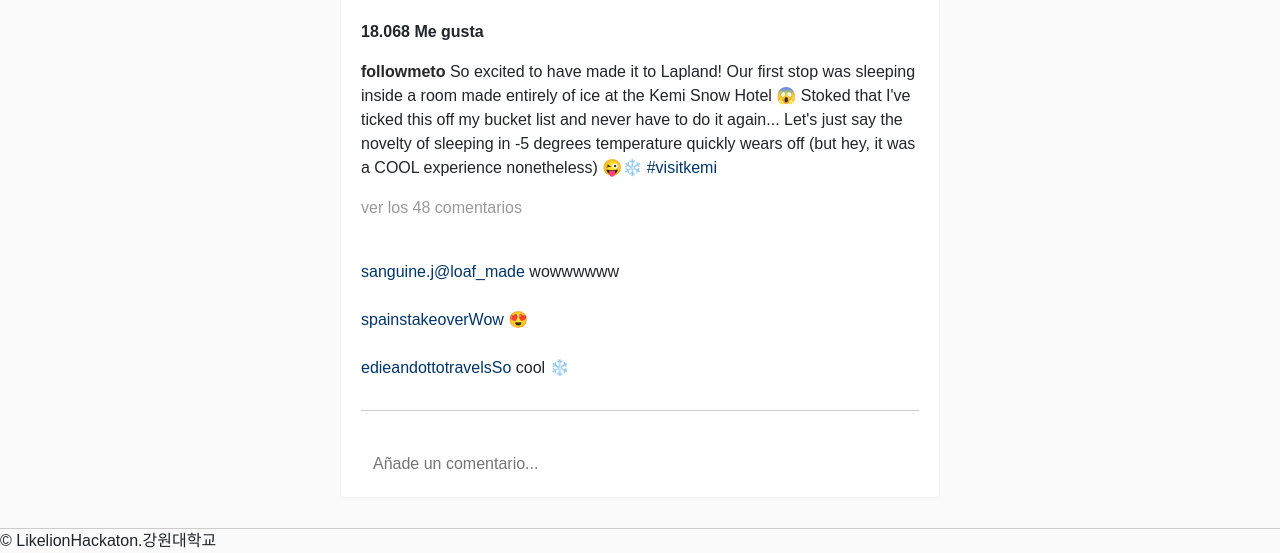
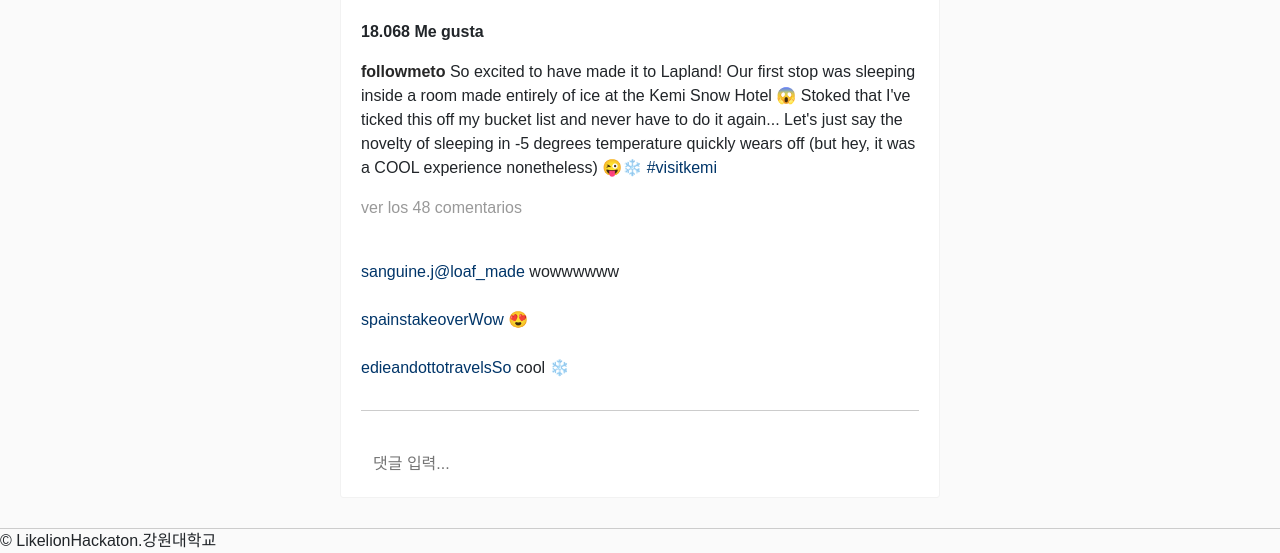
Before and after one commit to acs0209/hackathonProject, a Django app: template todolist/photolist/templates/photolist/photo_detail.html in a window 1280 px wide. Shown: the part 568-1121 px from the top of the page. Run offline with Django 4.2, Linux system fonts and the light colour scheme; the template is opened without the code that fills it, so the values that code supplies are empty; some libraries are stand-ins or nearby versions.

Commit message:
photo_detail.html 주석 추가

```diff
--- a/todolist/photolist/templates/photolist/photo_detail.html
+++ b/todolist/photolist/templates/photolist/photo_detail.html
@@ -25,20 +25,36 @@
 
         <div class="instagram-card-content">
             <p class="likes">18.068 Me gusta</p>
-            <p><a class="instagram-card-content-user" href="#">followmeto</a> So excited to have made it to Lapland! Our first stop was sleeping inside a room made entirely of ice at the Kemi Snow Hotel 😱 Stoked that I've ticked this off my bucket list and never have to do it again... Let's just say the novelty of sleeping in -5 degrees temperature quickly wears off (but hey, it was a COOL experience nonetheless) 😜❄️ <a class="hashtag" href="#">#visitkemi</a></p>
+            <p>
+                <!-- 사용자 이름 -->
+                <a class="instagram-card-content-user" href="#">followmeto</a>
+                <!-- 사용자 이름 -->
+                <!-- 사용자 내용 입력 -->
+                So excited to have made it to Lapland! Our first stop was sleeping inside a room made
+                entirely of ice at the Kemi Snow Hotel 😱 Stoked that I've ticked this off my bucket list
+                and never have to do it again... Let's just say the novelty of sleeping in -5 degrees
+                temperature quickly wears off (but hey, it was a COOL experience nonetheless) 😜❄️
+                <!-- 사용자 내용 입력 -->
+                <a class="hashtag" href="#">#visitkemi</a>
+            </p>
+            <!-- 답변수 -->
             <p class="comments">ver los 48 comentarios</p>
+            <!-- 답변수 -->
+            <!-- 다른 사용자 댓글 -->
             <br><a class="user-comment" href="#">sanguine.j@loaf_made</a> wowwwwww</br>
             <br><a class="user-comment" href="#">spainstakeoverWow</a> 😍</br>
             <br><a class="user-comment" href="#">edieandottotravelsSo</a> cool ❄️</br>
             <hr>
+            <!-- 다른 사용자 댓글 -->
         </div>
 
+        <!-- 댓글 입력칸 -->
         <div class="instagram-card-footer">
-            <a class="footer-action-icons" href="#"><i class="fa fa-heart-o"></i></a>
-            <input class="comments-input" type="text" placeholder="Añade un comentario..."/>
-            <a class="footer-action-icons" href="#"><i class="fa fa-ellipsis-h"></i></a>
+            <a class="footer-action-icons" href="#"><i class="fa fa-heart-o"></i></a><!-- 하트 이미지 -->
+            <input class="comments-input" type="text" placeholder="댓글 입력..."/>
+            {% comment %} <a class="footer-action-icons" href="#"><i class="fa fa-ellipsis-h"></i></a> {% endcomment %}
         </div>
-
+         <!-- 댓글 입력칸 -->
     </div>
     <!-- instagram-content -->
 {% endblock content %}
```
